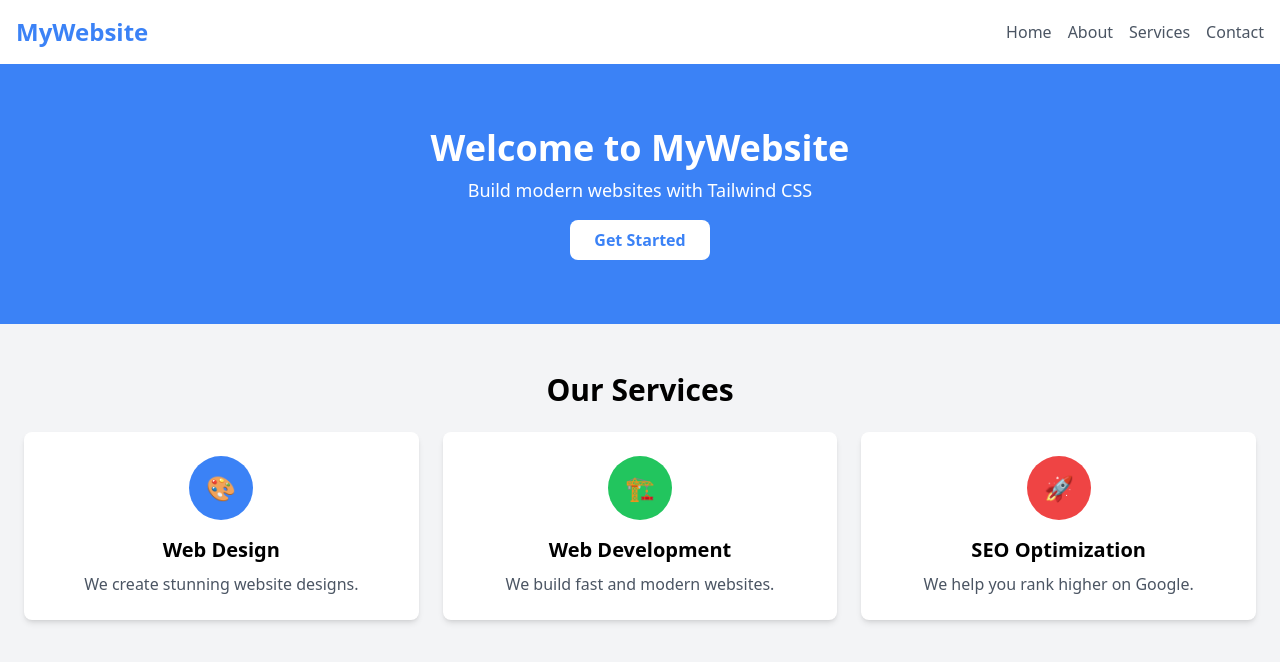
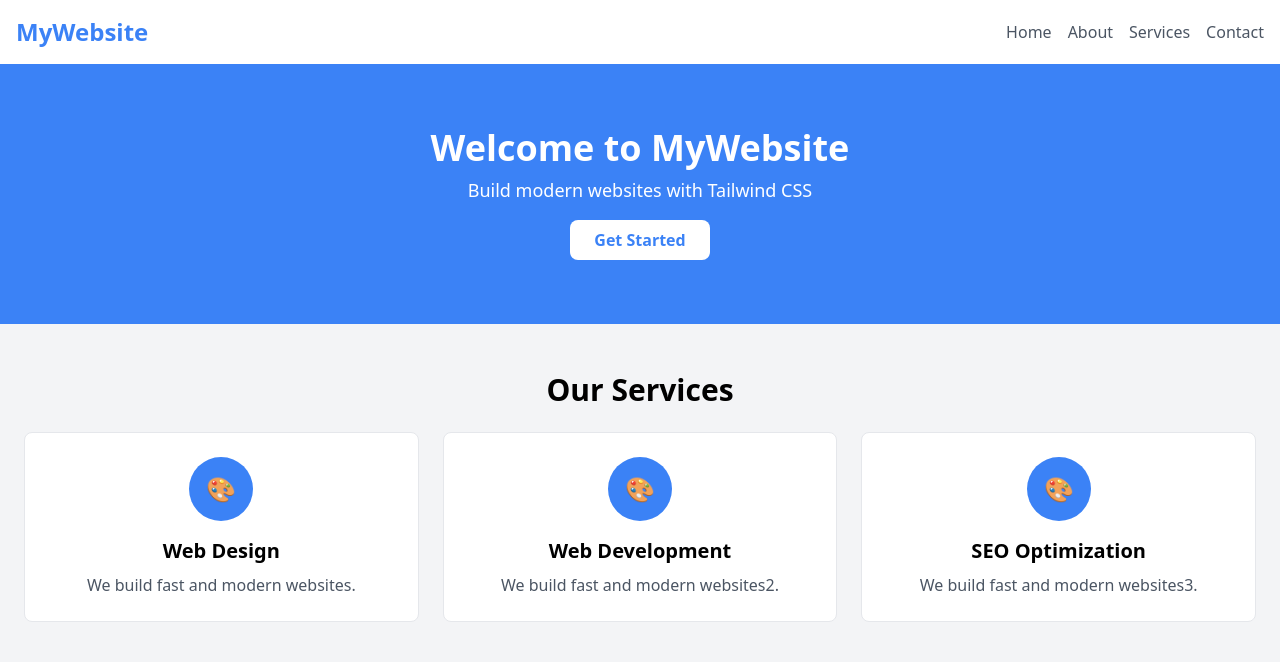
Before and after one commit to kharisfadillah/learn-tailwind, a React (Vite) app: page /landing-page in a window 1280 px wide. Shown: the top 662 px of the page. Built offline with nearby package versions, Linux system fonts and the light colour scheme.

Commit message:
add component

```diff
--- a/package.json
+++ b/package.json
@@ -10,6 +10,7 @@
     "preview": "vite preview"
   },
   "dependencies": {
+    "prop-types": "^15.8.1",
     "react": "^18.3.1",
     "react-dom": "^18.3.1",
     "react-router-dom": "^7.1.5"
--- /dev/null
+++ b/src/components/ServiceCard.jsx
@@ -0,0 +1,20 @@
+import PropTypes from "prop-types";
+
+const ServiceCard = ({ label, description }) => {
+  return (
+    <div className="bg-white p-6 rounded-lg border text-center">
+      <div className="bg-blue-500 text-white p-4 rounded-full w-16 h-16 mx-auto flex items-center justify-center text-2xl">
+        🎨
+      </div>
+      <h3 className="mt-4 text-xl font-bold">{label}</h3>
+      <p className="mt-2 text-gray-600">{description}</p>
+    </div>
+  );
+};
+
+ServiceCard.propTypes = {
+  label: PropTypes.string.isRequired,
+  description: PropTypes.string.isRequired,
+};
+
+export default ServiceCard;
--- a/src/pages/LandingPage.jsx
+++ b/src/pages/LandingPage.jsx
@@ -1,3 +1,21 @@
+import PropTypes from "prop-types";
+import ServiceCard from "../components/ServiceCard";
+
+const MenuItem = ({ label, href }) => {
+  return (
+    <li>
+      <a href={href} className="text-gray-600 hover:text-blue-500">
+        {label}
+      </a>
+    </li>
+  );
+};
+
+MenuItem.propTypes = {
+  label: PropTypes.string.isRequired,
+  href: PropTypes.string.isRequired,
+};
+
 export default function LandingPage() {
   return (
     <div className="w-full min-h-screen bg-gray-100">
@@ -6,10 +24,10 @@ export default function LandingPage() {
         <div className="container mx-auto flex justify-between items-center">
           <h1 className="text-2xl font-bold text-blue-500">MyWebsite</h1>
           <ul className="flex space-x-4">
-                        <li><a href="#" className="text-gray-600 hover:text-blue-500">Home</a></li>
-                        <li><a href="#" className="text-gray-600 hover:text-blue-500">About</a></li>
-                        <li><a href="#" className="text-gray-600 hover:text-blue-500">Services</a></li>
-                        <li><a href="#" className="text-gray-600 hover:text-blue-500">Contact</a></li>
+            <MenuItem label="Home" href="#" />
+            <MenuItem label="About" href="#" />
+            <MenuItem label="Services" href="#" />
+            <MenuItem label="Contact" href="#" />
           </ul>
         </div>
       </nav>
@@ -24,7 +42,6 @@ export default function LandingPage() {
                 </ul>
             </nav> */}
 
-
       {/* Hero Section */}
       <header className="text-center py-16 bg-blue-500 text-white">
         <h1 className="text-4xl font-bold">Welcome to MyWebsite</h1>
@@ -38,15 +55,20 @@ export default function LandingPage() {
       <section className="container mx-auto my-12 px-6">
         <h2 className="text-3xl font-bold text-center mb-6">Our Services</h2>
         <div className="grid md:grid-cols-3 gap-6">
-                    <div className="bg-white p-6 rounded-lg shadow-md text-center">
-                        <div className="bg-blue-500 text-white p-4 rounded-full w-16 h-16 mx-auto flex items-center justify-center text-2xl">
-                            🎨
-                        </div>
-                        <h3 className="mt-4 text-xl font-bold">Web Design</h3>
-                        <p className="mt-2 text-gray-600">We create stunning website designs.</p>
-                    </div>
+          <ServiceCard
+            label="Web Design"
+            description="We build fast and modern websites."
+          />
+          <ServiceCard
+            label="Web Development"
+            description="We build fast and modern websites2."
+          />
+          <ServiceCard
+            label="SEO Optimization"
+            description="We build fast and modern websites3."
+          />
 
-                    <div className="bg-white p-6 rounded-lg shadow-md text-center">
+          {/* <div className="bg-white p-6 rounded-lg shadow-md text-center">
                         <div className="bg-green-500 text-white p-4 rounded-full w-16 h-16 mx-auto flex items-center justify-center text-2xl">
                             🏗️
                         </div>
@@ -60,7 +82,7 @@ export default function LandingPage() {
                         </div>
                         <h3 className="mt-4 text-xl font-bold">SEO Optimization</h3>
                         <p className="mt-2 text-gray-600">We help you rank higher on Google.</p>
-                    </div>
+                    </div> */}
         </div>
       </section>
     </div>
```
Also changed, not shown: 1 other file (tests, documents, lock files or other folders). Lines whose indentation alone changed are shown as unchanged.
